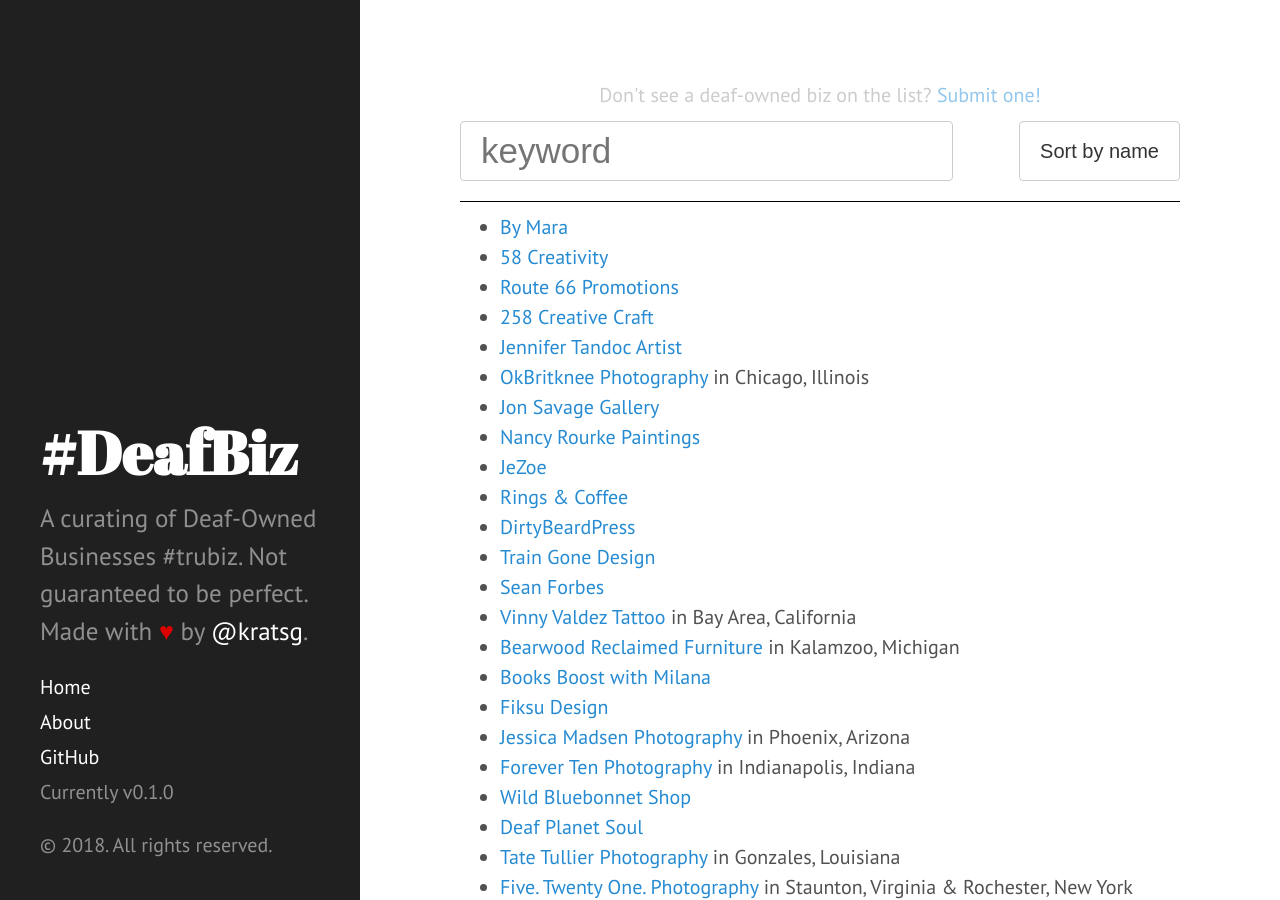
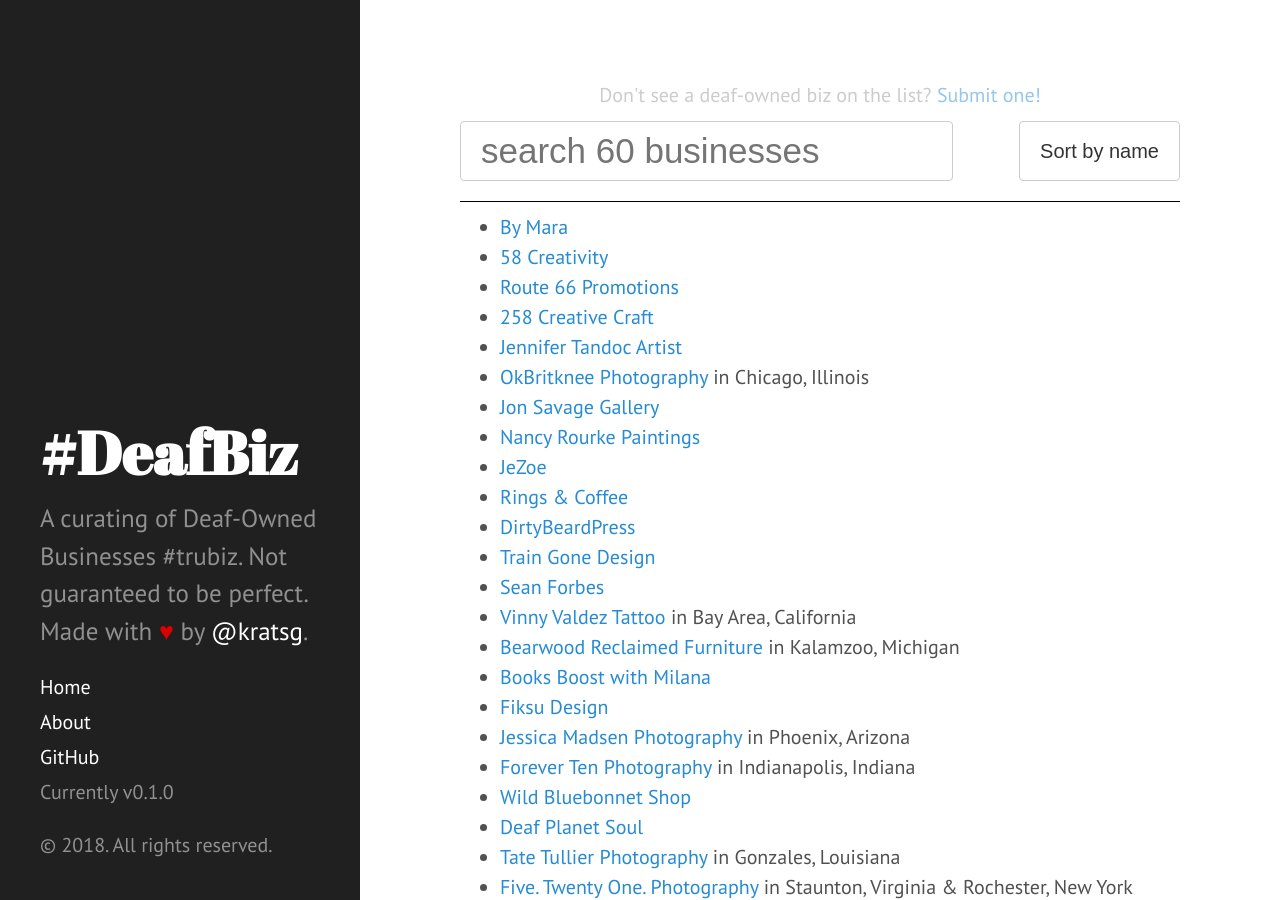
Before and after one commit to kratsg/deaf-owned-businesses, a Jekyll site: the page built from index.html, in a window 1280 px wide and 900 px high. Built offline with Jekyll 4.4.1, drawn with Linux system fonts in a browser that asks for light colours; the list of posts is cut into pages by our own code.

Commit message:
add number of businesses

```diff
--- a/index.html
+++ b/index.html
@@ -8,7 +8,7 @@ title: Home
     Don't see a deaf-owned biz on the list? <a href="https://docs.google.com/forms/d/e/1FAIpQLSdFPZyanfu-_nkWpKKwIIk15NzeoBXgkg5xSp4c5CrBlSoARw/viewform" target="_blank">Submit one!</a>
   </span>
   <div id="search">
-    <input class="search" placeholder="keyword" />
+    <input class="search" placeholder="search {{ site.data.businesses | size }} businesses" />
     <button class="sort" data-sort="name">Sort by name</button>
   </div>
 
```
